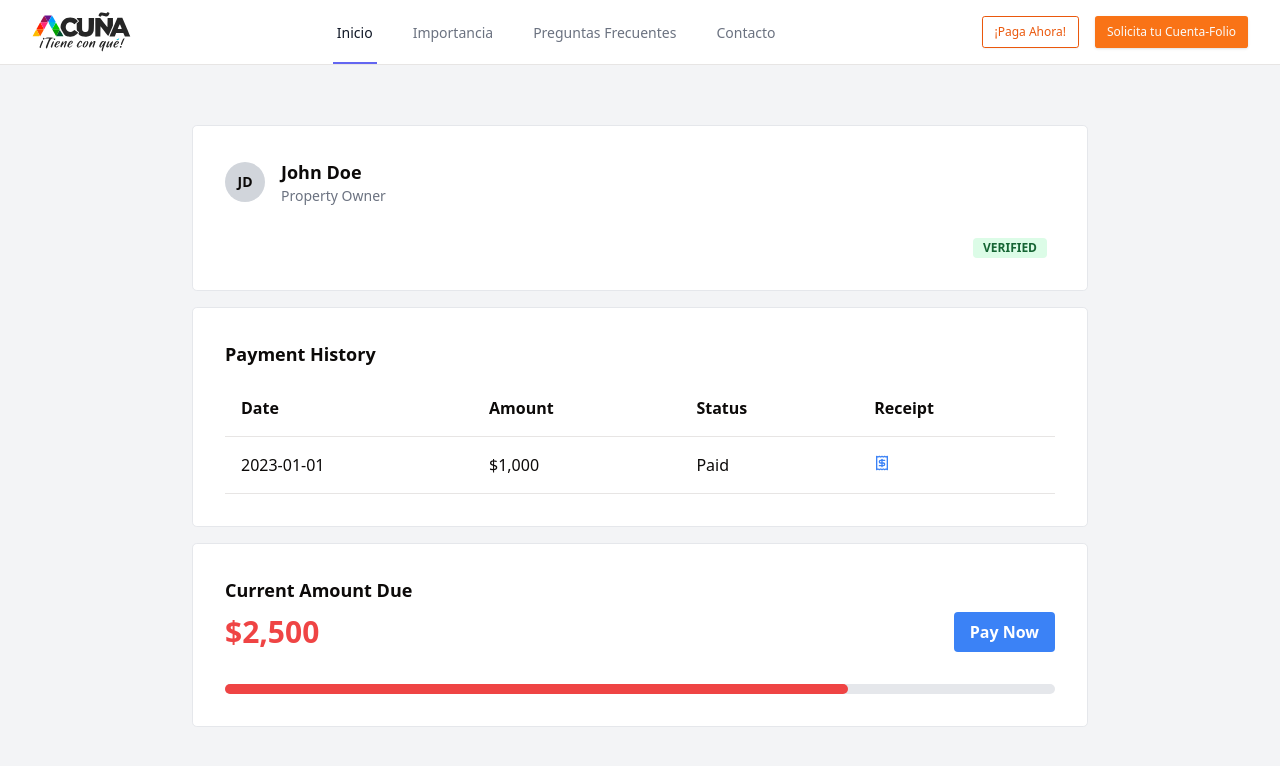
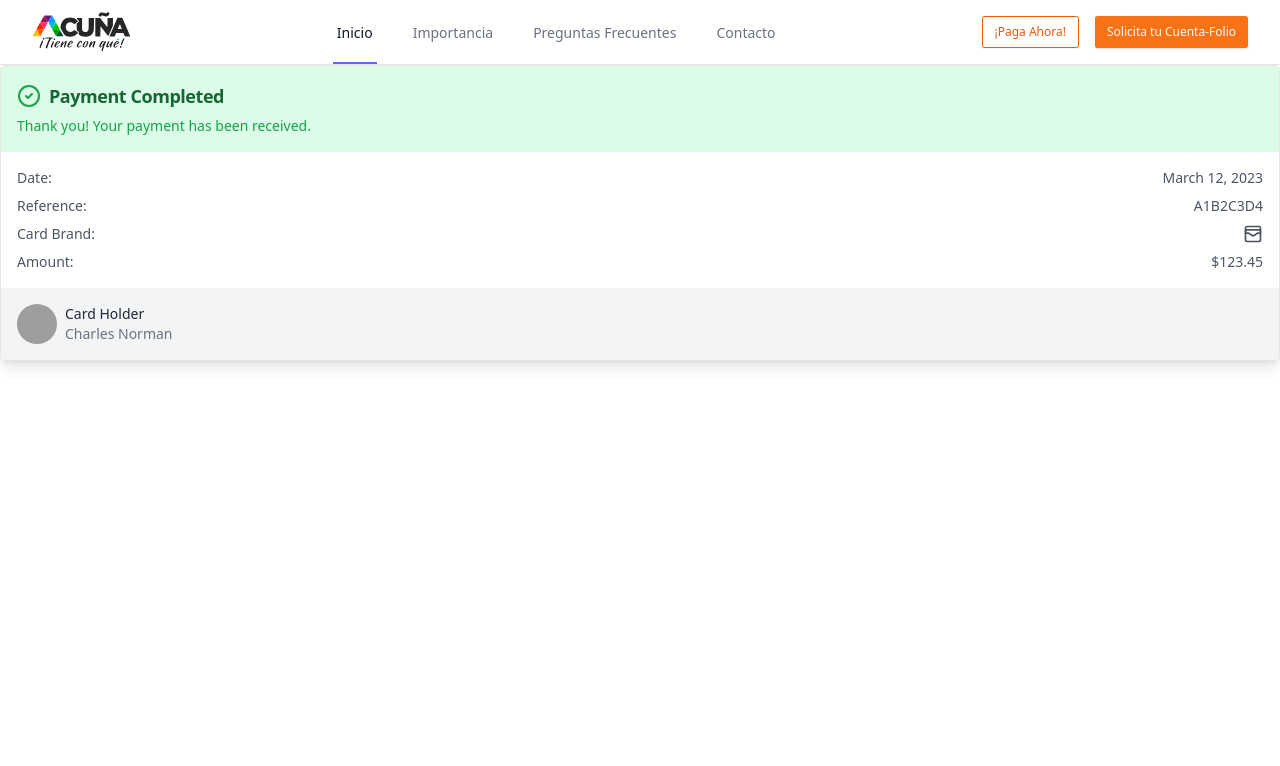
Before and after one commit to hauliica/predial-sismax, a Next.js app: page /playground in a window 1280 px wide. Shown: the top 766 px of the page. Built offline with nearby package versions, Linux system fonts and the light colour scheme; grey boxes are pictures that could not be loaded.

Commit message:
Prompt is too large

```diff
--- a/app/playground/page.tsx
+++ b/app/playground/page.tsx
@@ -1,111 +1,64 @@
-'use client';
-
-import React, {useCallback, useState} from 'react';
-import {Receipt, WalletCards} from "lucide-react";
-
-const useDisclosure = (defaultOpen = false) => {
-    const [isOpen, setIsOpen] = useState(defaultOpen);
-
-    const onOpen = useCallback(() => setIsOpen(true), [])
-    const onClose = useCallback(() => setIsOpen(false), [])
-    const onToggle = useCallback(() => setIsOpen(prev => !prev), [])
-
-    return {isOpen, onOpen, onToggle, onClose}
-}
+import React from 'react';
+import {Card, CardContent, CardDescription, CardFooter, CardHeader, CardTitle,} from "@/components/ui/card";
+import {Avatar, AvatarFallback, AvatarImage} from "@/components/ui/avatar";
+import {Tooltip, TooltipContent, TooltipProvider, TooltipTrigger} from "@/components/ui/tooltip";
+import {CheckCircle2, WalletCards,} from "lucide-react";
 
 export default function PlaygroundPage() {
-    const {isOpen, onOpen, onClose} = useDisclosure();
-
     return (
-        <div className="bg-gray-100 dark:bg-black p-5 min-h-screen">
-            <div className="max-w-4xl mx-auto py-10 space-y-4">
-                <div className="border border-gray-200 dark:border-gray-700 bg-white dark:bg-gray-800 p-4 rounded-lg">
-                    <div className="p-4">
+        <>
+            <TooltipProvider>
+                <Card className="bg-white dark:bg-black shadow-lg rounded-lg overflow-hidden">
+                    <CardHeader className="bg-green-100 dark:bg-green-700 p-4">
                         <div className="flex items-center">
-                            <div
-                                className="mr-4 bg-gray-300 rounded-full w-10 h-10 flex items-center justify-center uppercase font-semibold text-sm">JD
-                            </div>
-                            <div>
-                                <h5 className="text-lg font-semibold dark:text-gray-200">John Doe</h5>
-                                <p className="text-sm text-gray-500 dark:text-gray-400">Property Owner</p>
+                            <CheckCircle2 className="h-6 w-6 text-green-600 dark:text-green-300 mr-2"/>
+                            <CardTitle className="text-lg font-semibold text-green-800 dark:text-green-200">Payment
+                                Completed</CardTitle>
+                        </div>
+                        <CardDescription className="text-sm text-green-600 dark:text-green-300">Thank you! Your payment
+                            has
+                            been received.</CardDescription>
+                    </CardHeader>
+                    <CardContent className="p-4">
+                        <div className="flex justify-between mb-2">
+                            <span className="text-sm font-medium text-gray-600 dark:text-gray-200">Date:</span>
+                            <span className="text-sm text-gray-600 dark:text-gray-200">March 12, 2023</span>
+                        </div>
+                        <div className="flex justify-between mb-2">
+                            <span className="text-sm font-medium text-gray-600 dark:text-gray-200">Reference:</span>
+                            <span className="text-sm text-gray-600 dark:text-gray-200">A1B2C3D4</span>
+                        </div>
+                        <div className="flex items-center justify-between mb-2">
+                            <span className="text-sm font-medium text-gray-600 dark:text-gray-200">Card Brand:</span>
+                            <Tooltip>
+                                <TooltipTrigger asChild>
+                                    <WalletCards className="h-5 w-5 text-gray-600 dark:text-gray-200"/>
+                                </TooltipTrigger>
+                                <TooltipContent>
+                                    <p>Visa</p>
+                                </TooltipContent>
+                            </Tooltip>
+                        </div>
+                        <div className="flex items-center justify-between">
+                            <span className="text-sm font-medium text-gray-600 dark:text-gray-200">Amount:</span>
+                            <span className="text-sm text-gray-600 dark:text-gray-200">$123.45</span>
+                        </div>
+                    </CardContent>
+                    <CardFooter className="p-4 bg-gray-100 dark:bg-gray-800">
+                        <div className="flex items-center">
+                            <Avatar>
+                                <AvatarImage src="https://github.com/shadcn.png" alt="User avatar"/>
+                                <AvatarFallback>CN</AvatarFallback>
+                            </Avatar>
+                            <div className="flex flex-col ml-2">
+                                <span
+                                    className="text-sm font-medium text-gray-800 dark:text-gray-200">Card Holder</span>
+                                <span className="text-sm text-gray-500 dark:text-gray-400">Charles Norman</span>
                             </div>
                         </div>
-                    </div>
-                    <div className="flex justify-end p-4">
-            <span
-                className="bg-green-100 text-green-800 text-xs font-semibold mr-2 px-2.5 py-0.5 rounded dark:bg-green-200 dark:text-green-900 uppercase">
-              Verified
-            </span>
-                    </div>
-                </div>
-
-                <div className="border border-gray-200 dark:border-gray-700 bg-white dark:bg-gray-800 p-4 rounded-lg">
-                    <div className="p-4">
-                        <h5 className="text-lg font-semibold mb-3 dark:text-gray-200">Payment History</h5>
-                        <div className="overflow-x-auto">
-                            <table className="min-w-full">
-                                <thead className="border-b">
-                                <tr>
-                                    <th className="text-left p-4">Date</th>
-                                    <th className="text-left p-4">Amount</th>
-                                    <th className="text-left p-4">Status</th>
-                                    <th className="text-left p-4">Receipt</th>
-                                </tr>
-                                </thead>
-                                <tbody>
-                                <tr className="border-b">
-                                    <td className="p-4">2023-01-01</td>
-                                    <td className="p-4">$1,000</td>
-                                    <td className="p-4">Paid</td>
-                                    <td className="p-4">
-                                        <button className="text-blue-500 hover:text-blue-600" title="View Receipt">
-                                            <Receipt className="h-4 w-4"/>
-                                        </button>
-                                    </td>
-                                </tr>
-                                </tbody>
-                            </table>
-                        </div>
-                    </div>
-                </div>
-
-                <div className="border border-gray-200 dark:border-gray-700 bg-white dark:bg-gray-800 p-4 rounded-lg">
-                    <div className="p-4">
-                        <h5 className="text-lg font-semibold mb-2 dark:text-gray-200">Current Amount Due</h5>
-                        <div className="flex items-center justify-between">
-                            <span className="text-3xl font-bold text-red-500 dark:text-red-300">$2,500</span>
-                            <button className="bg-blue-500 hover:bg-blue-600 text-white font-bold py-2 px-4 rounded"
-                                    onClick={onOpen}>
-                                Pay Now
-                            </button>
-                        </div>
-                    </div>
-                    <div className="p-4">
-                        <div className="w-full bg-gray-200 rounded-full h-2.5 dark:bg-gray-700">
-                            <div className="bg-red-500 h-2.5 rounded-full" style={{width: '75%'}}></div>
-                        </div>
-                    </div>
-                </div>
-
-                {isOpen && (
-                    <div className="fixed inset-0 bg-gray-600 bg-opacity-50 overflow-y-auto h-full w-full"
-                         id="my-modal">
-                        <div className="relative top-20 mx-auto p-5 border w-96 shadow-lg rounded-md bg-white">
-                            <div className="mt-3 text-center">
-                                <h5 className="text-lg font-semibold dark:text-gray-200">Payment Options</h5>
-                                <div className="mt-2 px-7 py-3">
-                                    <div className="flex flex-col space-y-4">
-                                        <button
-                                            className="flex justify-center items-center px-4 py-2 border border-transparent text-base font-medium rounded-md text-white bg-blue-600 hover:bg-blue-700">
-                                            Credit / Debit Card <WalletCards className="h-4 w-4 ml-2"/>
-                                        </button>
-                                    </div>
-                                </div>
-                            </div>
-                        </div>
-                    </div>
-                )}
-            </div>
-        </div>
+                    </CardFooter>
+                </Card>
+            </TooltipProvider>
+        </>
     );
-}
+};
--- /dev/null
+++ b/components/ui/avatar.tsx
@@ -0,0 +1,50 @@
+"use client"
+
+import * as React from "react"
+import * as AvatarPrimitive from "@radix-ui/react-avatar"
+
+import {cn} from "@/lib/utils"
+
+const Avatar = React.forwardRef<
+    React.ElementRef<typeof AvatarPrimitive.Root>,
+    React.ComponentPropsWithoutRef<typeof AvatarPrimitive.Root>
+>(({className, ...props}, ref) => (
+    <AvatarPrimitive.Root
+        ref={ref}
+        className={cn(
+            "relative flex h-10 w-10 shrink-0 overflow-hidden rounded-full",
+            className
+        )}
+        {...props}
+    />
+))
+Avatar.displayName = AvatarPrimitive.Root.displayName
+
+const AvatarImage = React.forwardRef<
+    React.ElementRef<typeof AvatarPrimitive.Image>,
+    React.ComponentPropsWithoutRef<typeof AvatarPrimitive.Image>
+>(({className, ...props}, ref) => (
+    <AvatarPrimitive.Image
+        ref={ref}
+        className={cn("aspect-square h-full w-full", className)}
+        {...props}
+    />
+))
+AvatarImage.displayName = AvatarPrimitive.Image.displayName
+
+const AvatarFallback = React.forwardRef<
+    React.ElementRef<typeof AvatarPrimitive.Fallback>,
+    React.ComponentPropsWithoutRef<typeof AvatarPrimitive.Fallback>
+>(({className, ...props}, ref) => (
+    <AvatarPrimitive.Fallback
+        ref={ref}
+        className={cn(
+            "flex h-full w-full items-center justify-center rounded-full bg-muted",
+            className
+        )}
+        {...props}
+    />
+))
+AvatarFallback.displayName = AvatarPrimitive.Fallback.displayName
+
+export {Avatar, AvatarImage, AvatarFallback}
--- /dev/null
+++ b/components/ui/tooltip.tsx
@@ -0,0 +1,30 @@
+"use client"
+
+import * as React from "react"
+import * as TooltipPrimitive from "@radix-ui/react-tooltip"
+
+import {cn} from "@/lib/utils"
+
+const TooltipProvider = TooltipPrimitive.Provider
+
+const Tooltip = TooltipPrimitive.Root
+
+const TooltipTrigger = TooltipPrimitive.Trigger
+
+const TooltipContent = React.forwardRef<
+    React.ElementRef<typeof TooltipPrimitive.Content>,
+    React.ComponentPropsWithoutRef<typeof TooltipPrimitive.Content>
+>(({className, sideOffset = 4, ...props}, ref) => (
+    <TooltipPrimitive.Content
+        ref={ref}
+        sideOffset={sideOffset}
+        className={cn(
+            "z-50 overflow-hidden rounded-md bg-primary px-3 py-1.5 text-xs text-primary-foreground animate-in fade-in-0 zoom-in-95 data-[state=closed]:animate-out data-[state=closed]:fade-out-0 data-[state=closed]:zoom-out-95 data-[side=bottom]:slide-in-from-top-2 data-[side=left]:slide-in-from-right-2 data-[side=right]:slide-in-from-left-2 data-[side=top]:slide-in-from-bottom-2",
+            className
+        )}
+        {...props}
+    />
+))
+TooltipContent.displayName = TooltipPrimitive.Content.displayName
+
+export {Tooltip, TooltipTrigger, TooltipContent, TooltipProvider}
--- a/package.json
+++ b/package.json
@@ -13,9 +13,11 @@
     "@next/third-parties": "^14.0.4",
     "@prisma/client": "^5.7.1",
     "@radix-ui/react-accordion": "^1.1.2",
+    "@radix-ui/react-avatar": "^1.0.4",
     "@radix-ui/react-icons": "^1.3.0",
     "@radix-ui/react-label": "^2.0.2",
     "@radix-ui/react-slot": "^1.0.2",
+    "@radix-ui/react-tooltip": "^1.0.7",
     "class-variance-authority": "^0.7.0",
     "clsx": "^2.0.0",
     "lucide-react": "^0.294.0",
```
Also changed, not shown: app/actions.ts (+24 -9 lines), app/predio/[cuentafolio]/page.tsx (+9 -3 lines), components/PagoCompletadoCard.tsx (added, +54 -0 lines), components/PaymentCard.tsx (+9 -2 lines), 1 other file (tests, documents, lock files or other folders).
